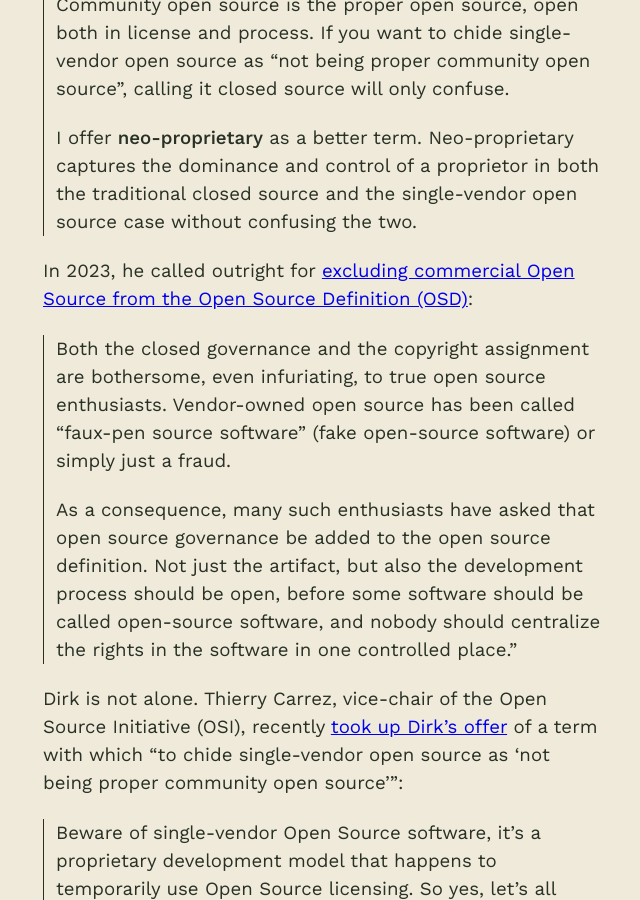
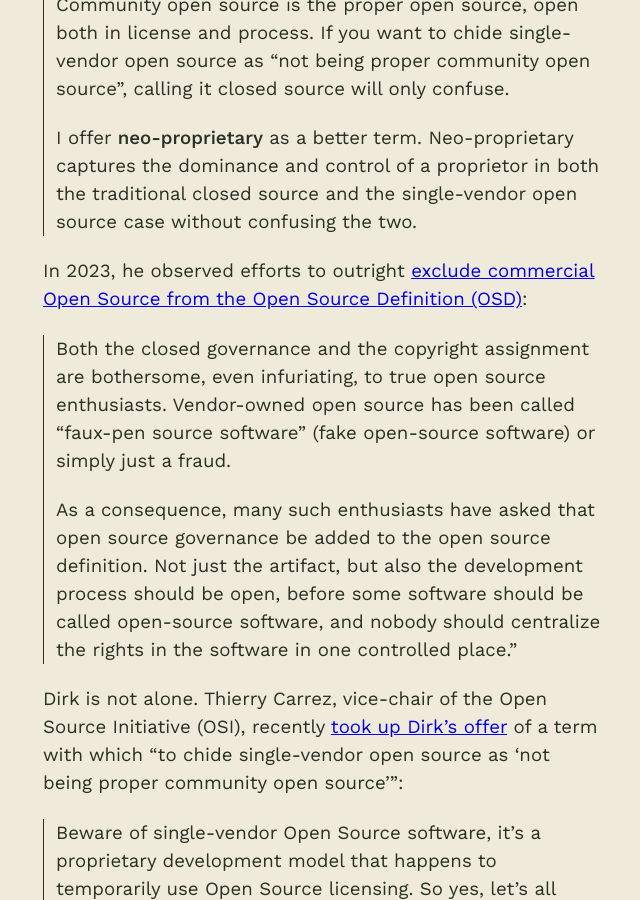
Before and after one commit to chadwhitacre/openpath, a Jekyll site: the page built from 2024/fork/index.md, in a window 1280 px wide and 900 px high, scrolled down 3212 px. Shown: the whole window, without its empty margins (317-957 px from the left). Built offline with Jekyll 4.4.1, drawn with Linux system fonts in a browser that asks for light colours; some web fonts are replaced; comment, search, counter and statistics services are not loaded.

Commit message:
Dial back a smidge

```diff
--- a/2024/fork/index.md
+++ b/2024/fork/index.md
@@ -90,7 +90,7 @@
 > dominance and control of a proprietor in both the traditional closed source
 > and the single-vendor open source case without confusing the two.
 
-In 2023, he called outright for [excluding commercial Open Source from the Open
+In 2023, he observed efforts to outright [exclude commercial Open Source from the Open
 Source
 Definition (OSD)](https://dirkriehle.com/publications/2023-selected/the-future-of-the-open-source-definition/):
 
```
